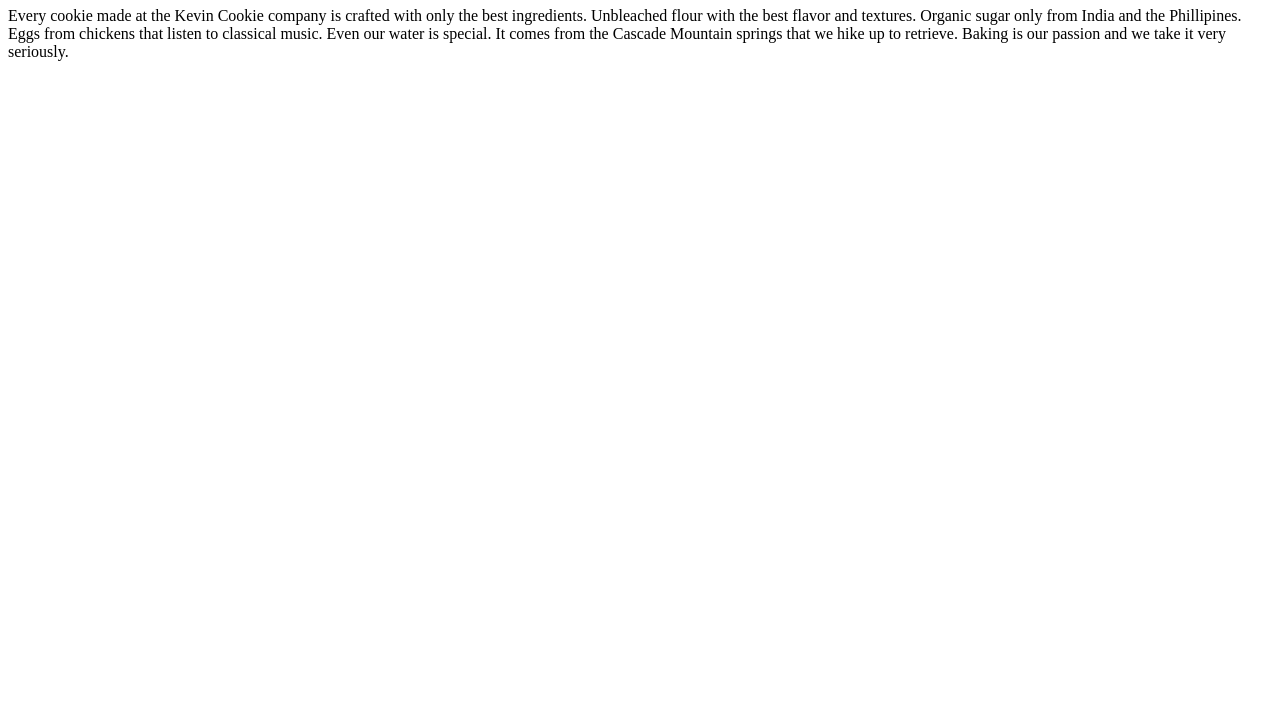
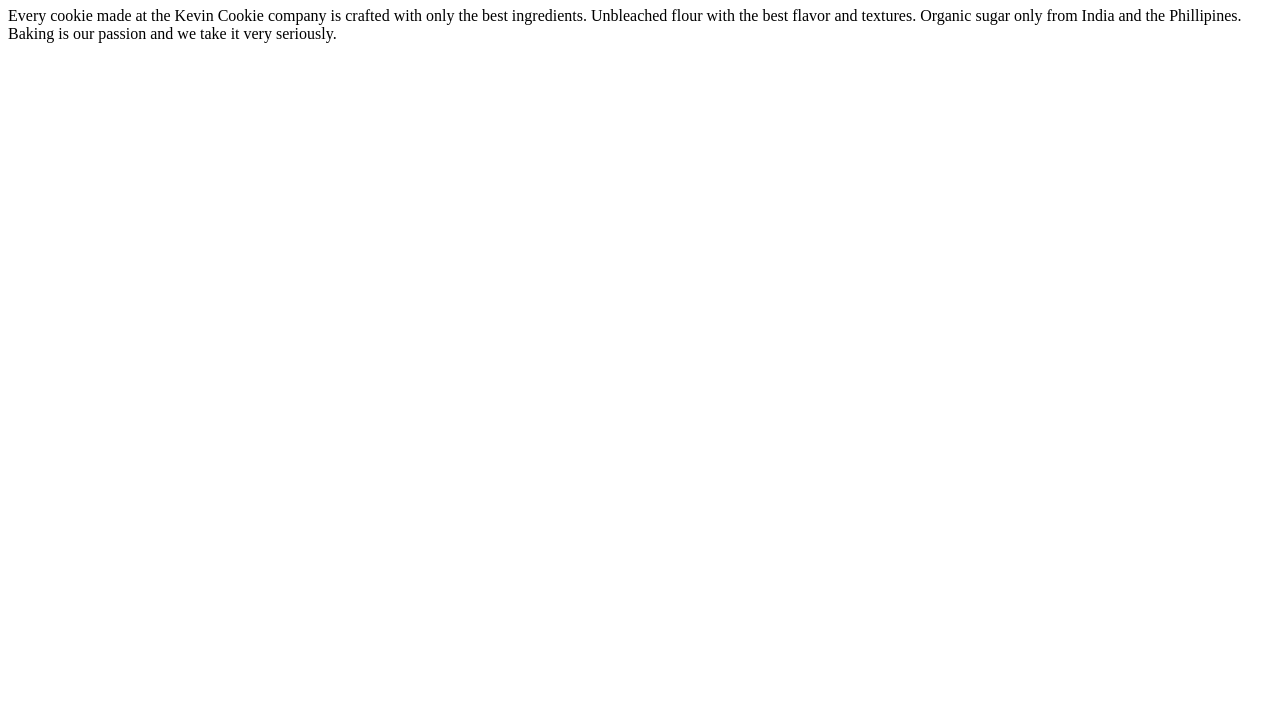
Before and after one commit to hammadnazir210/practice, a plain HTML site: page index.html in a window 1280 px wide. Shown: the part 73-800 px from the top of the page. Drawn offline with Linux system fonts and the light colour scheme.

Commit message:
text changed

```diff
--- a/index.html
+++ b/index.html
@@ -5,8 +5,7 @@
 <h1>Deliciousness in every bite!</h1>
 
 <p>Every cookie made at the Kevin Cookie company is crafted with only the best ingredients. Unbleached flour with the best flavor and textures. Organic
-sugar only from India and the Phillipines. Eggs from chickens that listen to classical music.
-Even our water is special. It comes from the Cascade Mountain springs that we hike up to retrieve.
+sugar only from India and the Phillipines.
 Baking is our passion and we take it very seriously.</p>
 
 
```
